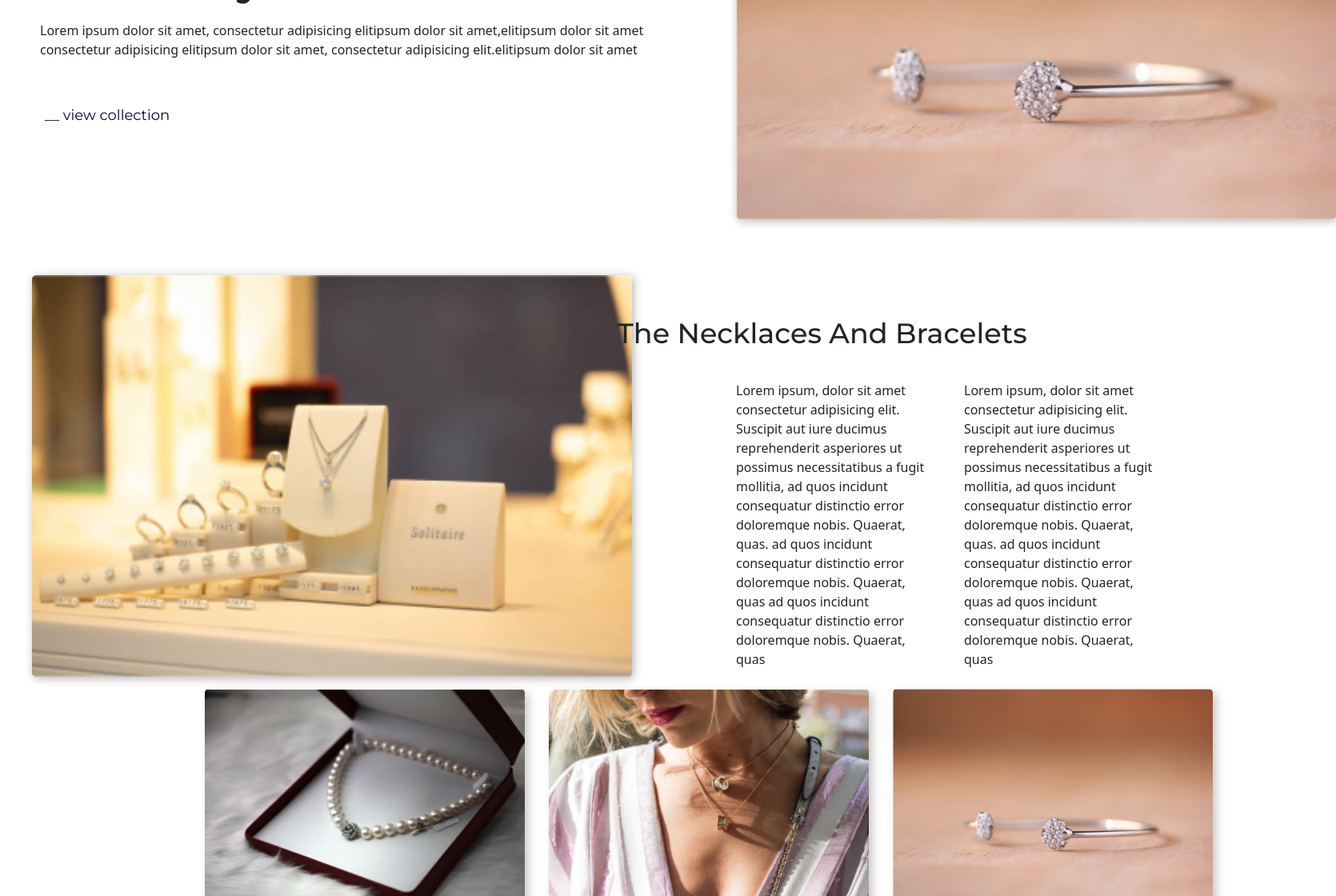
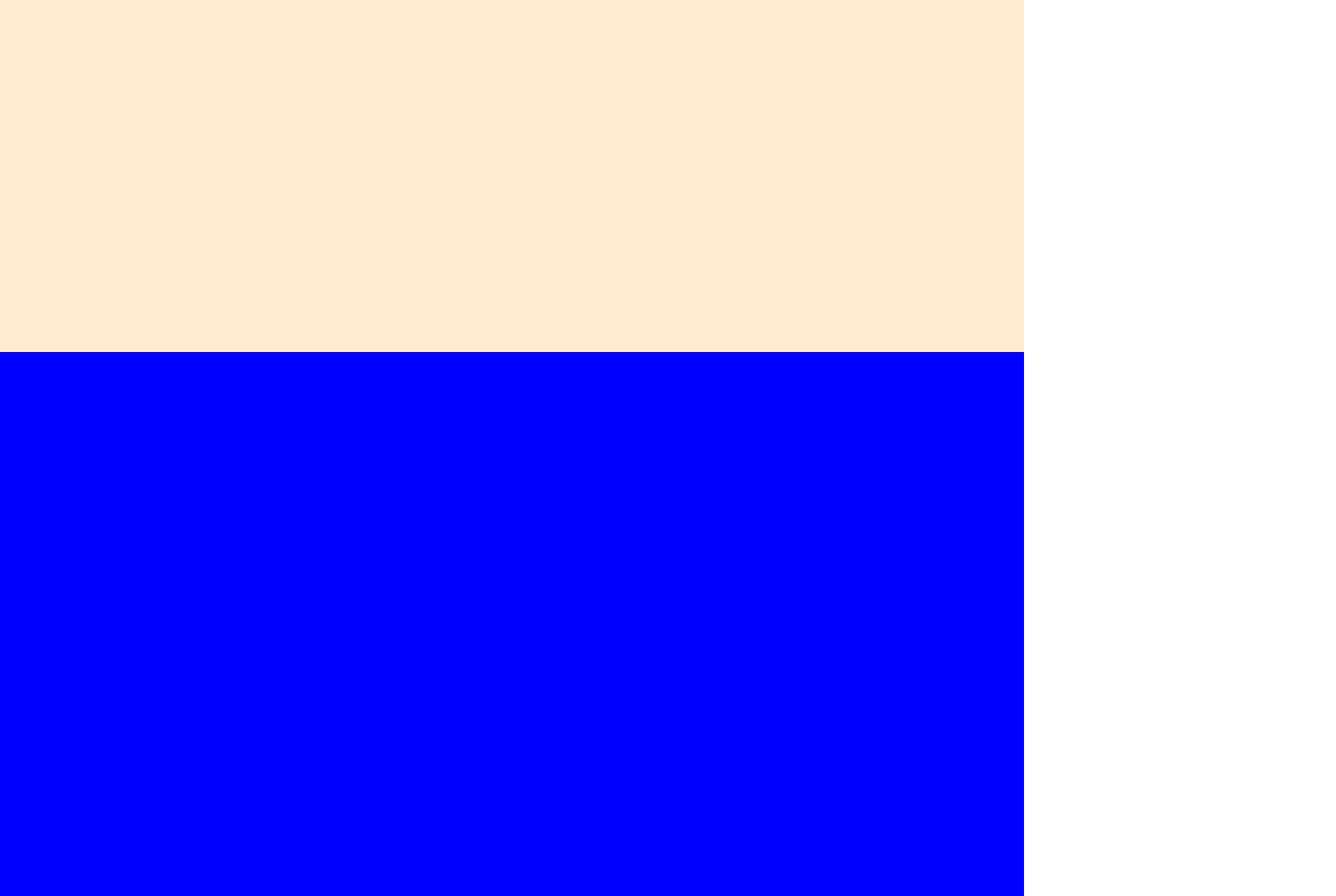
Before and after one commit to eu-waliston/Luxury-M4, a React (Create React App) app: page / in a window 1280 px wide. Shown: the part 1160-2280 px from the top of the page at 80% size, 1670 px wide, since content can reach past the window. Built offline with nearby package versions, Linux system fonts and the light colour scheme.

Commit message:
Luxury App adjusts

```diff
--- a/public/index.html
+++ b/public/index.html
@@ -1,23 +1,30 @@
 <!DOCTYPE html>
 <html lang="en">
+
 <head>
   <meta charset="utf-8" />
   <link rel="icon" href="%PUBLIC_URL%/ico.png" />
   <meta name="viewport" content="width=device-width, initial-scale=1" />
   <meta name="theme-color" content="#000000" />
-    <meta
-      name="description"
-      content="Web site created using create-react-app"
-    />
+  <meta name="description" content="Web site created using create-react-app" />
   <link rel="stylesheet" href="https://unpkg.com/aos@next/dist/aos.css" />
   <title>Luxury M4</title>
+  <style>
+    * {
+      margin: 0;
+      padding: 0;
+      box-sizing: border-box;
+      scroll-behavior: smooth;
+    }
+  </style>
 </head>
+
 <body>
   <div id="root"></div>
-
   <script src="https://unpkg.com/aos@next/dist/aos.js"></script>
   <script>
     AOS.init();
   </script>
 </body>
+
 </html>
--- a/src/App.js
+++ b/src/App.js
@@ -4,6 +4,9 @@ import Menu from './components/Menu';
 import Home from './components/Home';
 import AboutUs from './components/AboutUS';
 import Collection from './components/Collection';
+import ContactUs from './components/ContactUs';
+import TopProducts from './components/TopProducts';
+import FindUs from './components/FindUs';
 
 function App() {
   return (
@@ -12,6 +15,9 @@ function App() {
       <Home />
       <AboutUs />
       <Collection />
+      <ContactUs />
+      <TopProducts />
+      <FindUs />
     </div>
   );
 }
--- a/src/components/AboutUS.js
+++ b/src/components/AboutUS.js
@@ -1,154 +1,18 @@
 import React from "react";
 import styled from "styled-components";
 
-const AboutUs = () => {
+const AboutUS = () => {
     return (
-        <ABOUT__US id="about" >
-            <div
-                className="section__1"
-                data-aos="fade-up"
-                data-aos-duration="2000"
-            >
-                <div className="side__A">
-                    <TITLE>our story</TITLE>
-                    <p className="parent">Lorem ipsum dolor sit amet, consectetur adipisicing elitipsum dolor sit amet,elitipsum dolor sit amet <br /> consectetur adipisicing elitipsum dolor sit amet, consectetur adipisicing elit.elitipsum dolor sit amet</p>
-                    <button>__ view collection</button>
-                </div>
+        <ABOUT__SECTION id="about">
 
-                <img
-                    alt="joia"
-                    src={require("./images/joia-gran.png")}
-                    className="img_side_B"
-                />
-            </div>
-
-            <div
-                className="section__2"
-                data-aos="fade-up"
-                data-aos-duration="2000"
-            >
-
-                <img
-                    alt="joia"
-                    src={require("./images/conjunto.png")}
-                    className="img_side_A"
-                />
-
-                <div className="side__B">
-                    <TITLE2>the necklaces and bracelets</TITLE2>
-                    <div className="itens">
-                        <p>Lorem ipsum, dolor sit amet consectetur adipisicing elit. Suscipit aut iure ducimus reprehenderit asperiores ut possimus necessitatibus a fugit mollitia, ad quos incidunt consequatur distinctio error doloremque nobis. Quaerat, quas. ad quos incidunt consequatur distinctio error doloremque nobis. Quaerat, quas ad quos incidunt consequatur distinctio error doloremque nobis. Quaerat, quas</p>
-
-                        <p>Lorem ipsum, dolor sit amet consectetur adipisicing elit. Suscipit aut iure ducimus reprehenderit asperiores ut possimus necessitatibus a fugit mollitia, ad quos incidunt consequatur distinctio error doloremque nobis. Quaerat, quas. ad quos incidunt consequatur distinctio error doloremque nobis. Quaerat, quas ad quos incidunt consequatur distinctio error doloremque nobis. Quaerat, quas</p>
-                    </div>
-                </div>
-
-
-            </div>
-        </ABOUT__US>
+        </ABOUT__SECTION>
     )
 }
-const ABOUT__US = styled.div`
-
-    @import url('https://fonts.googleapis.com/css2?family=Montserrat:ital,wght@0,100;0,200;0,300;0,400;0,500;0,600;0,700;0,800;0,900;1,100;1,200;1,300;1,400;1,500;1,600;1,700;1,800;1,900&display=swap');
-    @import url('https://fonts.googleapis.com/css2?family=Open+Sans:ital,wght@0,300;0,400;0,500;0,600;0,700;0,800;1,300;1,400;1,500;1,600;1,700;1,800&display=swap');
-
-    height: 130vh;
+const ABOUT__SECTION = styled.div `
     width: 100%;
-
-    //Section 1
-    .section__1 {
-        display: grid;
-        grid-template-columns: repeat(2, 600px);
-        align-items: center;
-        margin-left: 25%;
-
-        .side__A {
-            position: relative;
-            top: 80px;
-            margin-left: -270px;
-            button {
-                background-color: transparent;
-                border: none;
-                font-size: 18px;
-                color: #050547;
-                font-family:'Montserrat', sans-serif !important;
-                position: relative;
-                top: 50px;
-
-                &:hover {
-                    transition: all 0.6s;
-                    transform: scale(1.1);
-                }
-            }
-            .parent {
-                position: relative;
-                top:10px;
-            }
-        }
-
-        .img_side_B {
-            float: right;
-            width: 750px;
-            box-shadow: 2px 2px 12px rgba(0,0,0, 0.30);
-            border-radius: 5px;
-            position: relative;
-
-            top: 80px;
-        }
-
-    }
-
-    //Section 2
-    .section__2 {
-        display: grid;
-        align-items: center;
-        margin-left: 25%;
-
-        .side__B {
-            float: right;
-            position: relative;
-            top: -300px;
-
-            .itens {
-                display: grid;
-                grid-template-columns: repeat(2, 250px);
-                position: relative;
-                margin-left: 600px;
-                top: 30px;
-                column-gap: 35px;
-            }
-        }
-
-        .img_side_A {
-            float: left;
-            width: 750px;
-            box-shadow: 2px 2px 12px rgba(0,0,0, 0.30);
-            border-radius: 5px;
-            position: relative;
-            margin-left: -280px;
-            top: 150px;
-        }
-    }
-
-`
-const TITLE = styled.h1`
-    @import url('https://fonts.googleapis.com/css2?family=Montserrat:ital,wght@0,100;0,200;0,300;0,400;0,500;0,600;0,700;0,800;0,900;1,100;1,200;1,300;1,400;1,500;1,600;1,700;1,800;1,900&display=swap');
-    @import url('https://fonts.googleapis.com/css2?family=Open+Sans:ital,wght@0,300;0,400;0,500;0,600;0,700;0,800;1,300;1,400;1,500;1,600;1,700;1,800&display=swap');
-
-    font-family: 'Montserrat', sans-serif !important;
-    font-size: 58px;
-    text-transform: capitalize;
+    height: 100vh;
+    position: relative;
+    background-color: blanchedalmond;
 `
 
-const TITLE2 = styled.h1`
-    @import url('https://fonts.googleapis.com/css2?family=Montserrat:ital,wght@0,100;0,200;0,300;0,400;0,500;0,600;0,700;0,800;0,900;1,100;1,200;1,300;1,400;1,500;1,600;1,700;1,800;1,900&display=swap');
-    @import url('https://fonts.googleapis.com/css2?family=Open+Sans:ital,wght@0,300;0,400;0,500;0,600;0,700;0,800;1,300;1,400;1,500;1,600;1,700;1,800&display=swap');
-
-    font-family: 'Montserrat', sans-serif !important;
-    font-size: 35px;
-    text-align: center;
-    text-transform: capitalize;
-    margin-left: 280px;
-`
-export default AboutUs;
+export default AboutUS;
--- a/src/components/Collection.js
+++ b/src/components/Collection.js
@@ -3,94 +3,16 @@ import styled from "styled-components";
 
 const Collection = () => {
     return (
-        <MAIN id="collection">
-            <GRID__IMAGES>
-                <img src={require("./images/perola-gran.png")} alt="Grid IMG" className="img__brand"/>
-                <img src={require("./images/w.med.png")} alt="Grid IMG" className="img__brand"/>
-                <img src={require("./images/joia-gran.png")} alt="Grid IMG" className="img__brand"/>
-                <img src={require("./images/h-gran.png")} alt="Grid IMG" className="img__brand"/>
-                <img src={require("./images/store.jpg.png")} alt="Grid IMG" className="img__brand"/>
-                <img src={require("./images/nick-gran.png")} alt="Grid IMG" className="img__brand"/>
-            </GRID__IMAGES>
+        <COLLENCTION__SECTION id="collection">
 
-            <SPECIAL>
-                <p className="pp">Hurry up! the offer is limited</p>
-                <h1 className="hh">special offer for you</h1>
-                <button className="btn__S2">__ view collection</button>
-            </SPECIAL>
-
-        </MAIN>
+        </COLLENCTION__SECTION>
     )
 }
+const COLLENCTION__SECTION = styled.div `
+    width: 100%;
+    height: 100vh;
+    position: relative;
+    background-color:blue;
+`
 
-const MAIN = styled.div `
-    width: 100%;
-    height: 80vh;
-`
-const GRID__IMAGES = styled.div `
-    display: grid;
-    grid-template-columns: repeat(3, 400px);
-    position: relative;
-    margin-left: 20%;
-    gap: 30px;
-    top: 20%;
-
-    .img__brand {
-        width: 400px;
-        border-radius: 5px;
-        box-shadow: 5px 5px 12px rgba(1,1,1,0.21);
-
-
-        &:hover {
-            transition: all 0.8s;
-            transform: scale(1.5);
-            position: relative;
-            top: 25px;
-            border-radius: 10px;
-        }
-    }
-`
-const SPECIAL = styled.div `
-    background: rgb(255,216,131);
-    background: linear-gradient(120deg, rgba(255,216,131,1) 0%, rgba(255,216,131,1) 44%, rgba(255,216,131,1) 100%);
-
-    @import url('https://fonts.googleapis.com/css2?family=Montserrat:ital,wght@0,100;0,200;0,300;0,400;0,500;0,600;0,700;0,800;0,900;1,100;1,200;1,300;1,400;1,500;1,600;1,700;1,800;1,900&display=swap');
-
-    @import url('https://fonts.googleapis.com/css2?family=Open+Sans:ital,wght@0,300;0,400;0,500;0,600;0,700;0,800;1,300;1,400;1,500;1,600;1,700;1,800&display=swap');
-
-
-    position: relative;
-    width: 100%;
-    height: 20vh;
-    background-color: pink;
-    top: 350px;
-    box-shadow: 1px -5px 15px rgba(0,0,0,0.25);
-
-    .btn__S2 {
-        background-color: transparent;
-        border: none;
-        font-size: 18px;
-        position: relative;
-        margin-left: 78%;
-        color:  #050547;
-        font-family: 'Montserrat', sans-serif !important;
-
-
-        &:hover {
-            transform: scale(1.1);
-            transition: all 0.6s;
-        }
-    }
-
-    .pp, .hh {
-        position: relative;
-        margin-left: 20%;
-        top: 50px;
-        font-family: 'Montserrat', sans-serif !important;
-    }
-    .hh {
-        font-size: 40px;
-        text-transform: capitalize;
-    }
-`
 export default Collection;
--- /dev/null
+++ b/src/components/ContactUs.js
@@ -0,0 +1,18 @@
+import React from "react";
+import styled from "styled-components";
+
+const ContactUs = () => {
+    return (
+        <CONTACTUS__SECTION id="contact">
+
+        </CONTACTUS__SECTION>
+    )
+}
+const CONTACTUS__SECTION = styled.div `
+    width: 100%;
+    height: 100vh;
+    position: relative;
+    background-color: red;
+`
+
+export default ContactUs;
--- /dev/null
+++ b/src/components/FindUs.js
@@ -0,0 +1,20 @@
+import React from "react";
+import styled from "styled-components";
+
+const FindUs = () => {
+    return (
+        <FINDUS__SECTION id="findUs">
+
+        </FINDUS__SECTION>
+    )
+}
+
+const FINDUS__SECTION = styled.div `
+
+width: 100%;
+    height: 100vh;
+    position: relative;
+    background-color: burlywood;
+`
+
+export default FindUs;
--- a/src/components/Menu.js
+++ b/src/components/Menu.js
@@ -11,9 +11,9 @@ const Menu = () => {
                 <a className="nav__item" href="#home">home</a>
                 <a className="nav__item" href="#about">about us</a>
                 <a className="nav__item" href="#collection">collection</a>
-                <a className="nav__item" href="/">contact us</a>
-                <a className="nav__item" href="/">top products</a>
-                <a className="nav__item" href="/" >find us</a>
+                <a className="nav__item" href="#contact">contact us</a>
+                <a className="nav__item" href="#top">top products</a>
+                <a className="nav__item" href="#findUs" >find us</a>
             </ul>
         </MENU>
     )
--- /dev/null
+++ b/src/components/TopProducts.js
@@ -0,0 +1,20 @@
+import React from "react";
+import styled from "styled-components";
+
+const TopProducts = () => {
+    return (
+        <TOPPRODUCTS__SECTION id="top">
+
+        </TOPPRODUCTS__SECTION>
+    )
+}
+
+const TOPPRODUCTS__SECTION = styled.div `
+
+width: 100%;
+    height: 100vh;
+    position: relative;
+    background-color: orange;
+`
+
+export default TopProducts;
```
Also changed, not shown: src/components/Home.js (+6 -10 lines). Lines whose indentation alone changed are shown as unchanged.
